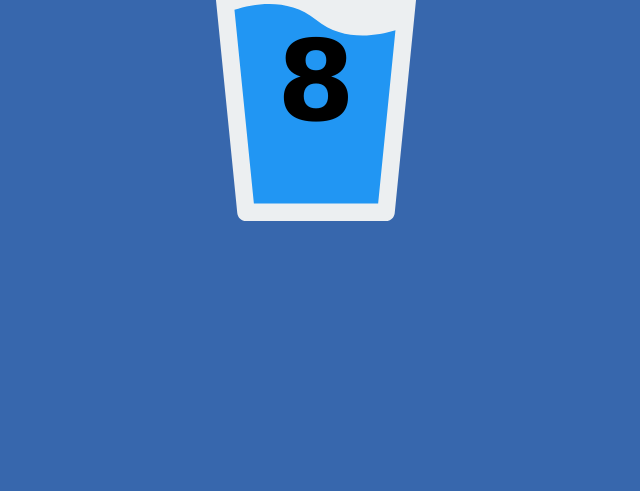
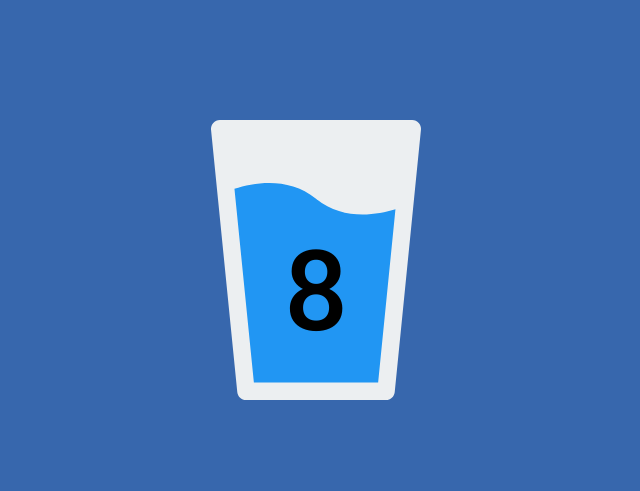
Before and after one commit to Wojcirej/hydrapp, a website: page src/content/index.html in a window 1280 px wide. Shown: the part 309-800 px from the top of the page, without its empty margins (324-964 px from the left). Drawn offline with nearby package versions, Linux system fonts and the light colour scheme; files that its build step writes are made by us from their sources; files whose address does not match are found by name.

Commit message:
Better flex for glass layout.

```diff
--- a/src/content/index.html
+++ b/src/content/index.html
@@ -33,14 +33,13 @@
     <link rel="stylesheet" href="css/main.css" />
   </head>
   <body>
-    <header class="header">
-      <h1>Hydrapp</h1>
-    </header>
-
-    <main class="glass">
-      <section class="glass__count">
-        8
-      </section
+    <main class="main">
+      <header class="main__header">
+        <h1>Hydrapp</h1>
+      </header>
+      <section class="glass">
+        <span class="glass__counter">8</span>
+      </section>
     </main>
 
     <script src="js/main.js"></script>
--- a/src/scss/_variables.scss
+++ b/src/scss/_variables.scss
@@ -1,2 +1,3 @@
 $blue: #3767AD;
 $black: #000000;
+$white: #FFFFFF;
--- a/src/scss/main.scss
+++ b/src/scss/main.scss
@@ -1,9 +1,10 @@
 @import "_normalize";
 @import "_variables";
-
+@import url('https://fonts.googleapis.com/css?family=Roboto:500&display=swap&subset=latin-ext');
 
 html {
   box-sizing: border-box;
+  background: $blue;
 }
 
 *, *:before, *:after {
@@ -11,32 +12,43 @@ html {
 }
 
 body {
-  background-color: $blue;
-  font-family: Verdana, sans-serif;
+  color: $white;
+  background: $blue;
+  font-family: Roboto;
+  min-height: 100vh;
+  display: flex;
+  align-items: center;
+  justify-content: center;
+  padding: 16px;
 }
 
-.header {
-  text-align: center;
-  text-transform: uppercase;
-  margin-bottom: 15%;
+.main {
+  display: flex;
+  flex-direction: column;
+  align-items: center;
+  margin: auto;
+
+  &__header {
+    font-size: 55px;
+    margin: 0 0 64px 0;
+    padding: 0;
+    text-transform: uppercase;
+  }
 }
 
 .glass {
+  width: 280px;
+  height: 280px;
+  background: url('../assets/img/water-glass.svg') center center;
+  background-size: contain;
   display: flex;
   align-items: center;
   justify-content: center;
-  position: relative;
-  margin: auto;
-  width: 280px;
-  height: 280px;
-  background: url('../assets/img/water-glass.svg') center center;
 
-  &__count {
-    font-style: normal;
-    font-weight: bold;
+  &__counter {
+    display: block;
     font-size: 112px;
-    line-height: 131px;
-    text-align: center;
     color: $black;
+    padding-top: 64px;
   }
 }
```
